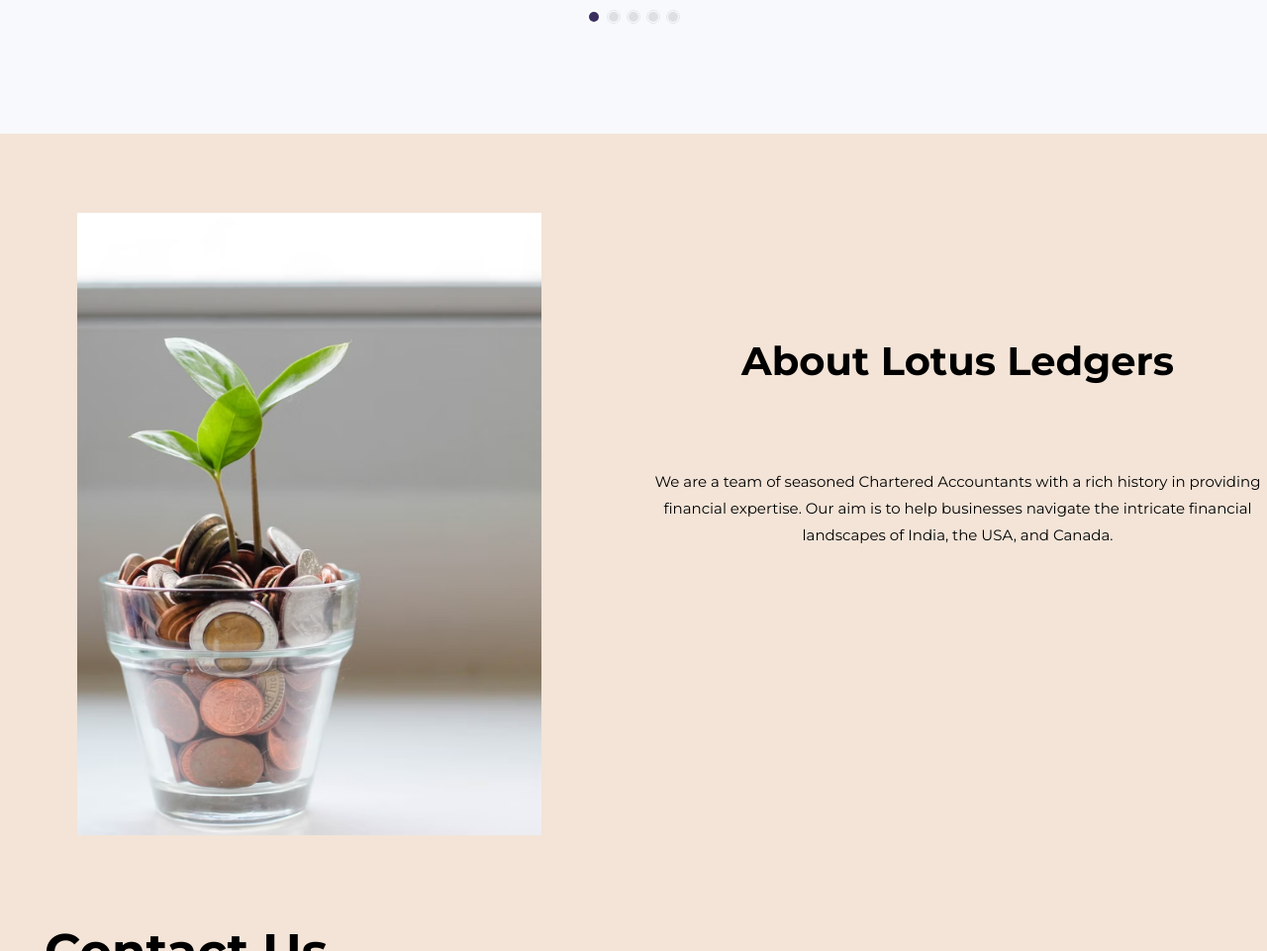
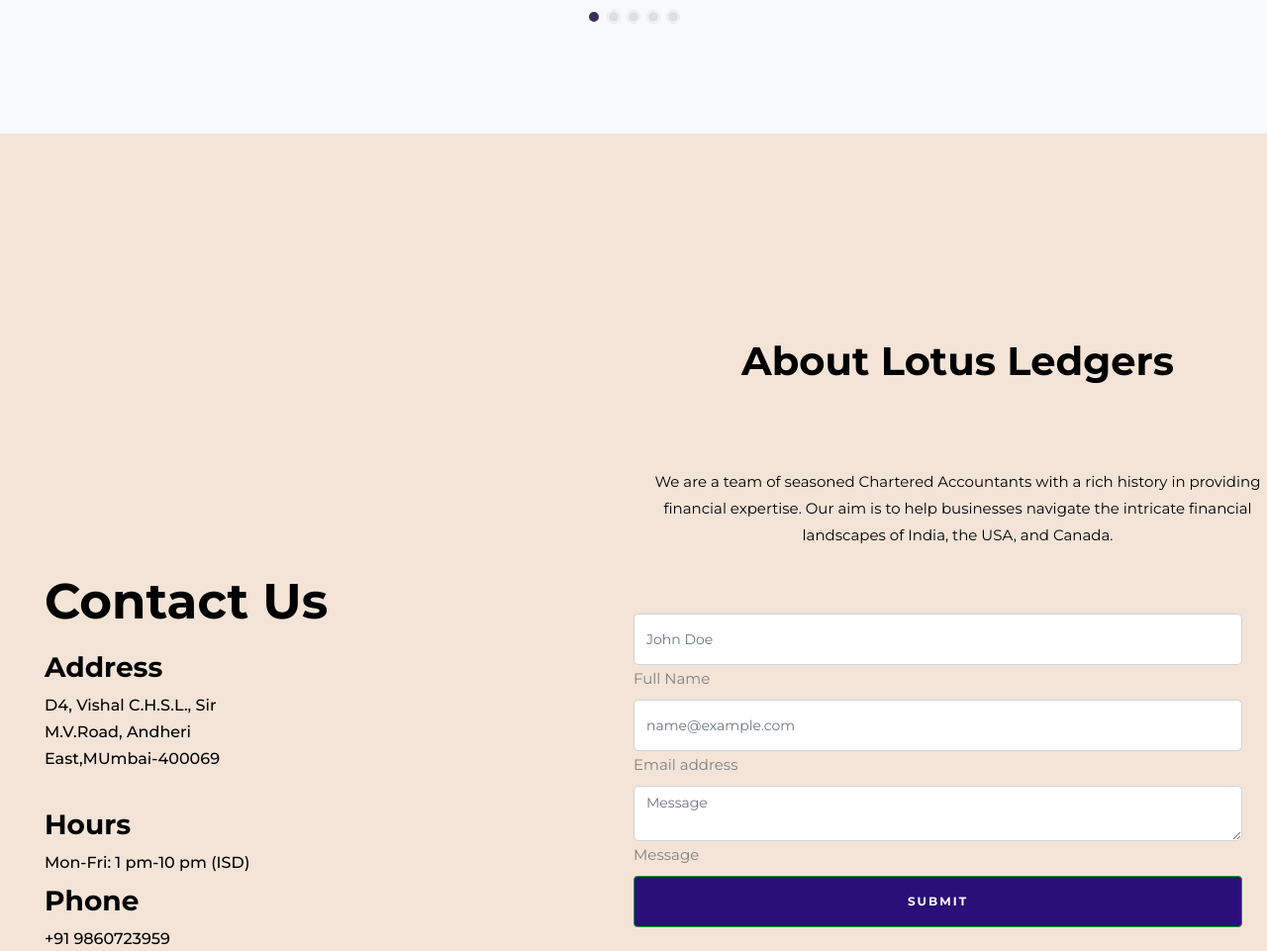
Before and after one commit to kaustubhp711/lotusledgers, a plain HTML site: page index.html in a window 1280 px wide. Shown: the part 2500-3461 px from the top of the page at 99% size. Drawn offline with nearby package versions, Linux system fonts and the light colour scheme; some packages are replaced by stand-ins of ours; no server answers.

Commit message:
Update index.html

```diff
--- a/index.html
+++ b/index.html
@@ -264,7 +264,7 @@
 <div style="background-color: #F3E4D7;">
   <div class="row">
     <div class="col-md-12 col-lg-6 col-sm-12 " style="display: flex; justify-content: center; align-items: center;">
-     <img  class="about-r" style="height: 100%; width: 75%; padding: 80px 0;" src="images/About.png" alt="">
+
     </div>
     <div class="col-md-12 col-lg-6 col-sm-12 " style="padding-top: 200px;">
       <h1  style="color: black; display: flex; align-items: center; justify-content: center;"><strong>About Lotus Ledgers</strong></h1>
```
